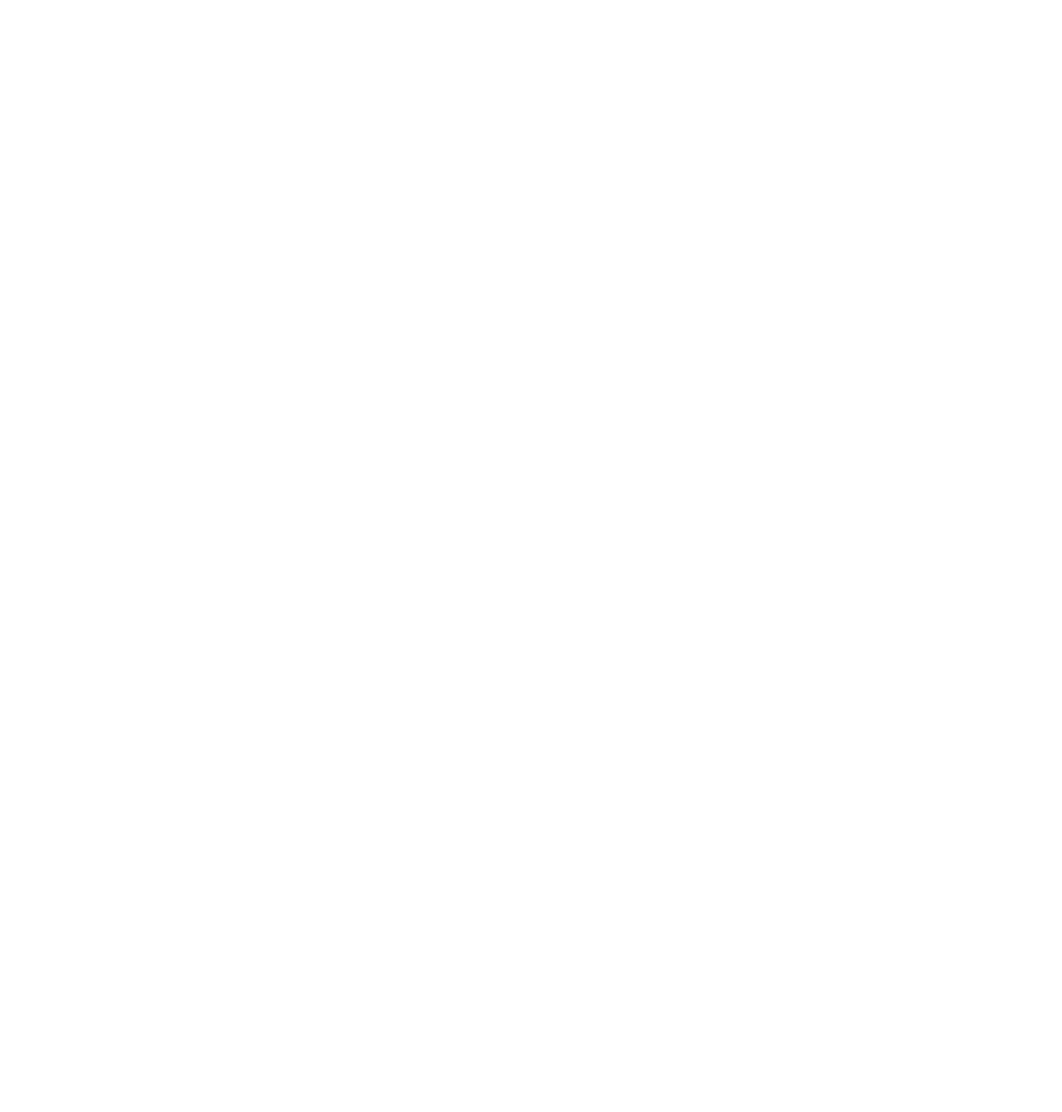
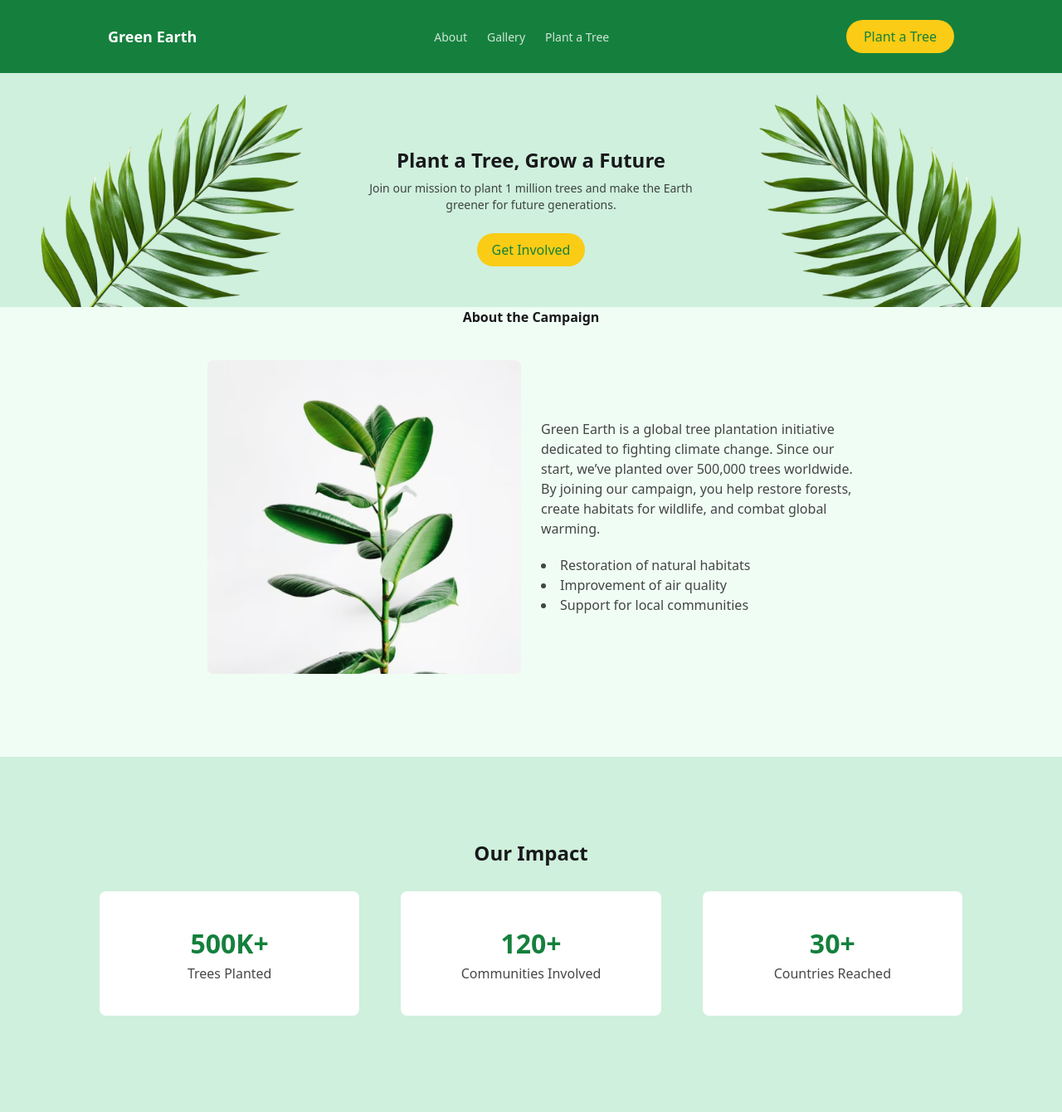
Before and after one commit to borhankabirshahin/assignment-6, a plain HTML site: page index.html in a window 1280 px wide. Shown: the whole page at 83% size. Before the commit the page ends 800 px from the top, so only its background shows below. Drawn offline with nearby package versions, Linux system fonts and the light colour scheme.

Commit message:
added an impact section

```diff
--- a/index.html
+++ b/index.html
@@ -19,11 +19,127 @@
       type="text/css"
     />
     <script src="https://cdn.jsdelivr.net/npm/@tailwindcss/browser@4"></script>
-    <!-- Stylesheet -->
-    <link rel="stylesheet" href="style/style.css" />
   </head>
   <body>
     <!-- Header Section Start Here -->
-    <header></header>
+    <header>
+      <div
+        class="bg-[#15803D] flex justify-between items-center px-6 md:px-[130px] py-[24px]"
+      >
+        <!-- Left div -->
+        <div class="flex items-center gap-4">
+          <div class="dropdown md:hidden">
+            <button tabindex="0" class="text-white text-2xl">
+              <i class="fa-solid fa-bars"></i>
+            </button>
+            <ul
+              tabindex="0"
+              class="menu menu-sm dropdown-content mt-7 z-[1] p-2 shadow bg-green-400 rounded-[10px] w-40 text-black"
+            >
+              <li><a href="#">About</a></li>
+              <li><a href="#">Gallery</a></li>
+              <li><a href="#">Plant a Tree</a></li>
+            </ul>
+          </div>
+          <!-- left div -->
+          <div class="text-[#FFFFFF] font-bold text-lg">Green Earth</div>
+        </div>
+        <!-- Between div -->
+        <div class="hidden md:flex gap-6 text-[#FFFFFF] text-[14px] opacity-80">
+          <p>About</p>
+          <p>Gallery</p>
+          <p>Plant a Tree</p>
+        </div>
+
+        <!-- Right div -->
+        <div>
+          <button
+            class="rounded-full h-[40px] w-[130px] bg-[#FACC15] text-[#15803D]"
+          >
+            Plant a Tree
+          </button>
+        </div>
+      </div>
+      <section
+        class="parent-div grid-cols-1 md:flex justify-center items-center bg-[#CFF0DC]"
+      >
+        <div>
+          <img src="assets/hero-leaf1.png" alt="" />
+        </div>
+        <div class="text-center">
+          <h1 class="mt-10 md:font-bold text-2xl">
+            Plant a Tree, Grow a Future
+          </h1>
+          <p class="opacity-80 text-sm pt-2 p-6">
+            Join our mission to plant 1 million trees and make the Earth greener
+            for future generations.
+          </p>
+          <button
+            class="rounded-full h-[40px] w-[130px] bg-[#FACC15] text-[#15803D]"
+          >
+            Get Involved
+          </button>
+        </div>
+        <div><img src="assets/hero-leaf2.png" alt="" /></div>
+      </section>
+    </header>
+    <main class="main-container bg-[#F0FDF4] h-full">
+      <!-- part -1 -->
+
+      <!-- part -2 -->
+      <div class="mx-5 md:mx-[250px] pb-[100px]">
+        <h1 class="font-bold text-center mb-[40px]">About the Campaign</h1>
+        <div
+          class="grid grid-cols-1 md:flex justify-between items-center gap-6"
+        >
+          <div class="w-full md:w-1/2">
+            <div>
+              <img class="" src="assets/about.png" alt="" />
+            </div>
+          </div>
+          <div class="w-full md:w-1/2 h-auto">
+            <p class="opacity-100 md:opacity-80 text-[16px] md:text-[16px]">
+              Green Earth is a global tree plantation initiative dedicated to
+              fighting climate change. Since our start, we’ve planted over
+              500,000 trees worldwide. By joining our campaign, you help restore
+              forests, create habitats for wildlife, and combat global warming.
+            </p>
+            <ol
+              class="text-[16px] pl-10 md:pl-0 opacity-100 md:opacity-80 pt-5 md:text-[16px] list-disc list-inside"
+            >
+              <li>Restoration of natural habitats</li>
+              <li>Improvement of air quality</li>
+              <li>Support for local communities</li>
+            </ol>
+          </div>
+        </div>
+      </div>
+    </main>
+    <!-- Impact Section -->
+    <section class="bg-[#CFF0DC] py-[100px] px-5 md:px-[120px]">
+      <h1 class="text-2xl font-bold text-center mb-[30px]">Our Impact</h1>
+      <div
+        class="space-y-4 shadow-2xl md:shadow-none flex-col md:flex md:flex-row gap-[50px]"
+      >
+        <div
+          class="flex flex-col items-center justify-center bg-[#FFFFFF] rounded-lg h-[150px] w-full md:md:w-1/3"
+        >
+          <h1 class="text-[#15803D] font-semibold text-[32px]">500K+</h1>
+          <p class="opacity-80">Trees Planted</p>
+        </div>
+        <div
+          class="flex flex-col items-center justify-center bg-[#FFFFFF] rounded-lg h-[150px] w-full md:w-1/3"
+        >
+          <h1 class="text-[#15803D] font-semibold text-[32px]">120+</h1>
+          <p class="opacity-80">Communities Involved</p>
+        </div>
+        <div
+          class="flex flex-col items-center justify-center bg-[#FFFFFF] rounded-lg h-[150px] w-full md:w-1/3"
+        >
+          <h1 class="text-[#15803D] font-semibold text-[32px]">30+</h1>
+          <p class="opacity-80">Countries Reached</p>
+        </div>
+      </div>
+    </section>
   </body>
 </html>
```
